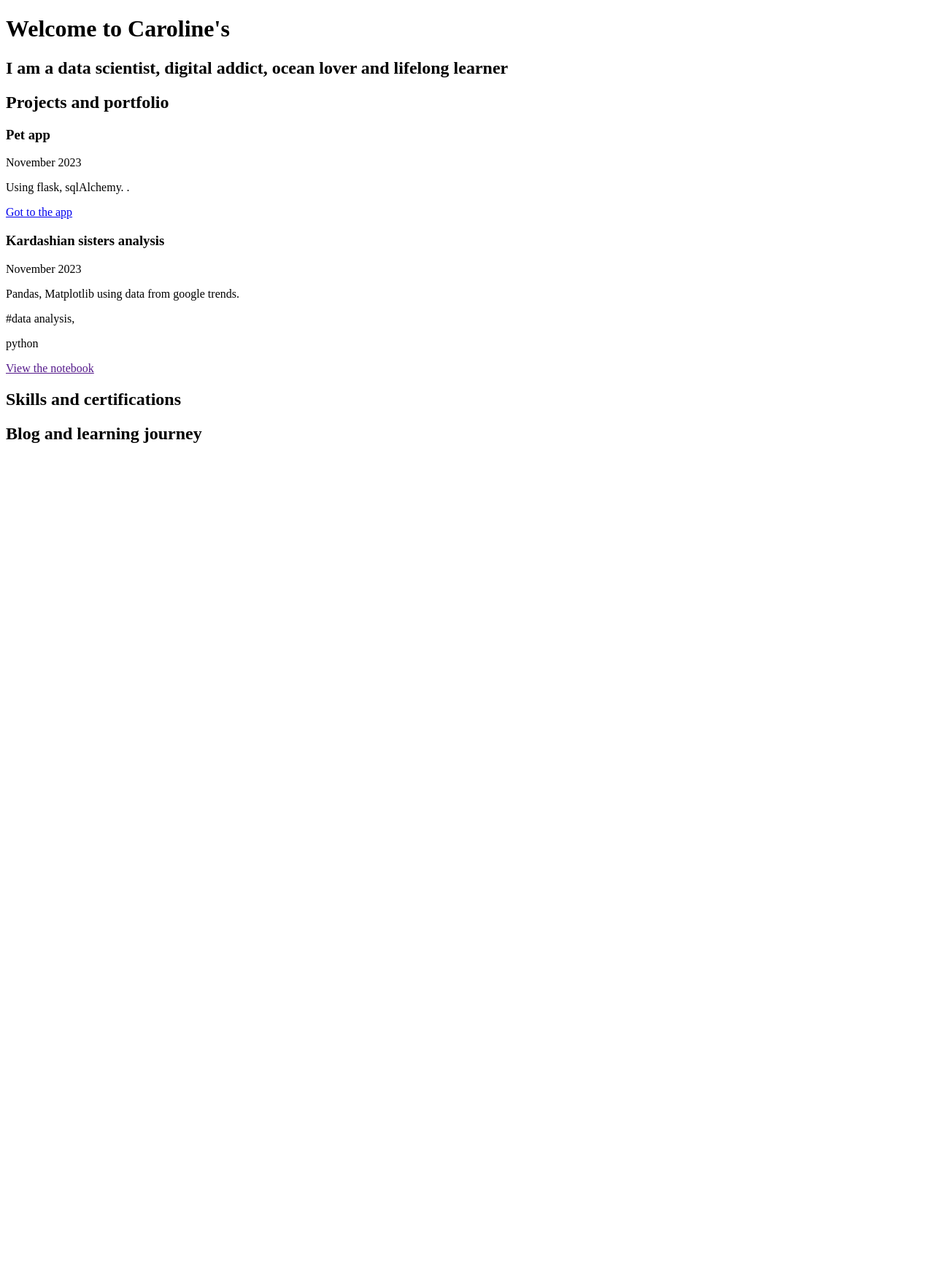
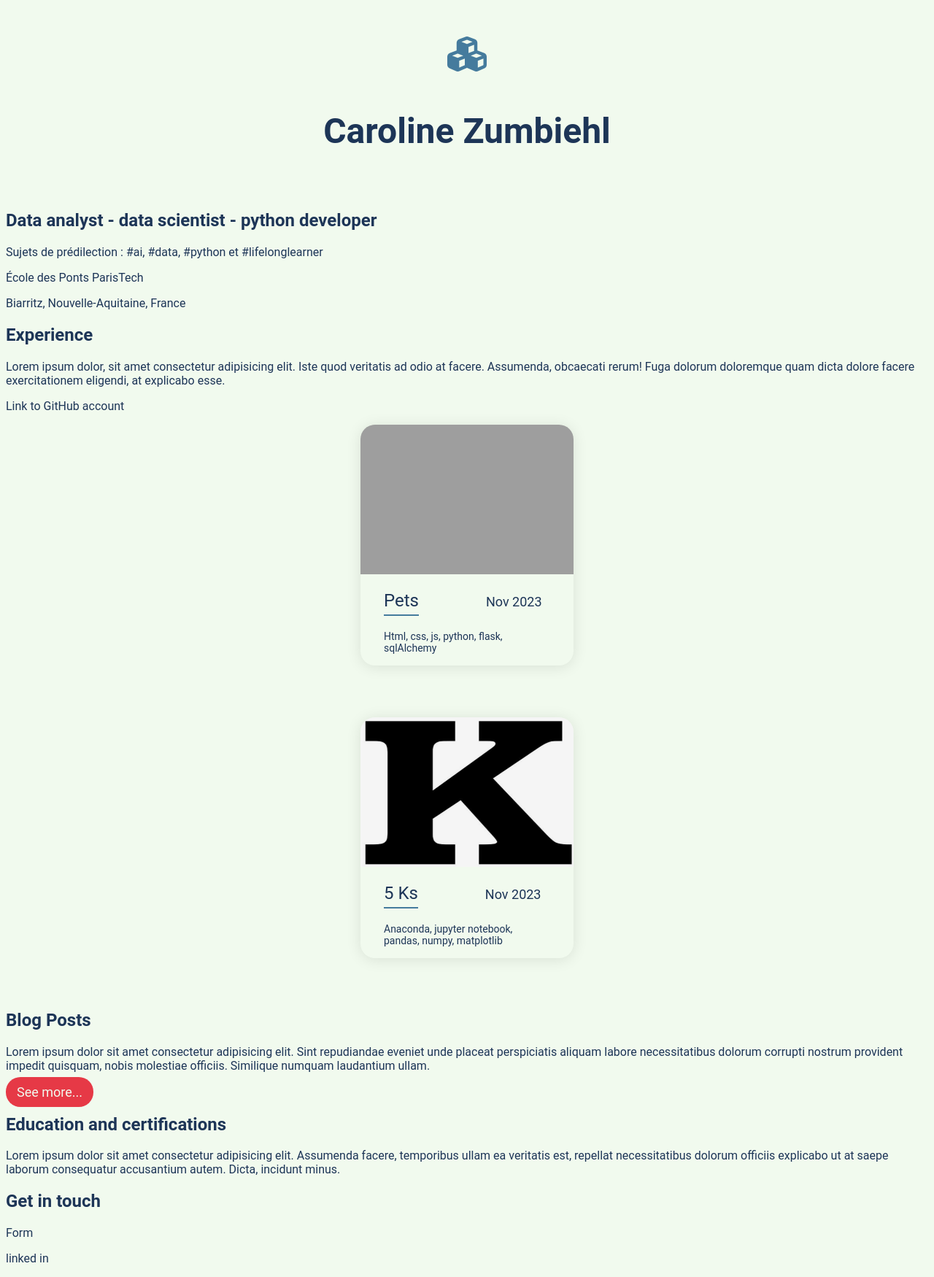
Before and after one commit to carozum/portfolio_caro_zum, a Flask app: page / in a window 1280 px wide. Shown: the whole page at 73% size. Before the commit the page ends 607 px from the top, so only its background shows below. Run offline with Flask 3, Linux system fonts and the light colour scheme; some libraries are stand-ins or nearby versions; grey boxes are pictures that could not be loaded.

Commit message:
adds home page for my portfolio and coding blog with 5 first posts aboutnflask app

```diff
--- a/app.py
+++ b/app.py
@@ -1,22 +1,57 @@
-from flask import Flask, render_template
+from flask import Flask, render_template, url_for
 
 
 app = Flask(__name__)
 
 
-@app.route('/')  # request
+@app.route('/')
 def index():
-    return render_template('index.html')  # response
+    return render_template('index.html')
 
 
-@app.route('/pets')  # request
+@app.route('/pets')
 def pets():
-    return render_template('p1-index.html')  # response
+    return render_template('p1-index.html')
+
+
+@app.route('/add-pet')
+def add_pet():
+    return render_template('p1-addpet.html')
+
+
+@app.route('/pet')
+def pet():
+    return render_template('p1-pet.html')
+
+
+@app.route('/blog')
+def blog():
+    return render_template('blog.html')
 
 
 @app.route('/set-environment')
-def environment():
+def set_environment():
     return render_template('b1-set-environment.html')
+
+
+@app.route('/flask-quickstart')
+def flask_quickstart():
+    return render_template('b2-quickstart.html')
+
+
+@app.route('/add-templates')
+def add_templates():
+    return render_template('b3-add-templates.html')
+
+
+@app.route('/static-files')
+def static_files():
+    return render_template('b4-static-files.html')
+
+
+@app.route('/template-inheritance')
+def template_inheritance():
+    return render_template('b5-template-inheritance.html')
 
 
 if __name__ == '__main__':
--- a/static/css/styles.css
+++ b/static/css/styles.css
@@ -1,16 +1,150 @@
-* {
-    box-sizing: border-box;
-    color:rgb(1, 101, 101) ;
-    font-family: 'Lucida Sans', 'Lucida Sans Regular', 'Lucida Grande', 'Lucida Sans Unicode', Geneva, Verdana, sans-serif;
+/* Project Styles */
 
+:root {
+    --primary: #1d3557;
+    --secondary: #457b9d;
+    --accent: #e63946;
+    --background: #f1faee;
 }
 
-h1, h2, h3, h4{
-    color: teal;
-    font-family: Cambria, Cochin, Georgia, Times, 'Times New Roman', serif;
+* {
+    font-family: 'Roboto', 'Arial', sans-serif;
 }
-img{
+
+body {
+    background-color: var(--background);
+}
+
+h1,
+h2,
+h3,
+h4,
+h5,
+h6,
+p,
+button,
+a,
+label,
+legend {
+    color: var(--primary);
+}
+
+a {
+    text-decoration: none;
+}
+.posts a,
+.bookmark a{
+    color: var(--accent);
+    text-decoration:underline;
+}
+
+/* Header Styles */
+
+.header i,
+.card i {
+    color: var(--secondary);
+}
+
+.main-header {
+    text-align: center;
+    margin-bottom: 5rem;
+}
+
+.main-header h1 {
+    font-style: normal;
+    font-weight: bold;
+    font-size: 48px;
+    line-height: 56px;
+}
+
+
+
+/* Homepage - Card Style */
+
+.card {
+    margin: auto;
+    position: relative;
+    box-shadow: 0px 2px 20px rgba(0, 0, 0, 0.1);
+    width: 292px;
+    height: 330px;
+    margin-bottom: 71px;
+    border-radius: 20px;
+}
+
+.card .fas {
+    color: var(--accent);
+}
+
+.card img {
+    width: 292px;
+    height: 205px;
+    border-radius: 20px 20px 0px 0px;
+}
+
+.card button {
+    position: absolute;
+    right: 5px;
+    top: 5px;
+    background: none;
+    border: none;
+    font-style: normal;
+    font-weight: normal;
+    font-size: 24px;
+    line-height: 28px;
+}
+
+.card h2 {
+    font-style: normal;
+    font-weight: normal;
+    font-size: 24px;
+    line-height: 28px;
+    text-align: left;
+    display: inline-block;
+    margin-right: 88px;
+    margin-left: 32px;
+    margin-top: 18px;
+    padding-bottom: 5px;
+    border-bottom: 2px solid var(--secondary);
+}
+
+.card h3 {
+    font-style: normal;
+    font-weight: normal;
+    font-size: 18px;
+    line-height: 21px;
+    display: inline-block;
+}
+
+.card p {
+    font-style: normal;
+    font-weight: normal;
+    font-size: 14px;
+    line-height: 16px;
     display: block;
-    margin: auto;
-    max-width: 500px;
+    margin-left: 32px;
+    margin-top: 0px;
+    margin-bottom: 15px;
+    width: 228px;
+    height: 40px;
+    overflow: hidden;
 }
+
+/* buttons */
+.blog-btn{
+    font-style: normal;
+    font-weight: 400;
+    font-size: 18px;
+    background: var(--accent);
+    color:var(--background);
+    border-radius: 20px;
+    border: none;
+    width: 143px;
+    height: 47px;
+    padding: 10px 15px 10px 15px;
+}
+
+code{
+    border-left: 3px solid var(--accent);
+    border-radius: 5px;
+    margin-left: 20px;
+}
--- a/templates/b1-set-environment.html
+++ b/templates/b1-set-environment.html
@@ -4,7 +4,7 @@
 <head>
     <meta charset="UTF-8">
     <meta name="viewport" content="width=device-width, initial-scale=1.0">
-    <link rel="stylesheet" href="#">
+    <link rel="stylesheet" href="/static/css/styles.css">
     <title>Set Environment</title>
 </head>
 
@@ -59,7 +59,7 @@
         </section>
 
         <!-- Bookmarks -->
-        <section>
+        <section class="bookmark">
             <h2>Bookmarks</h2>
             <ul>
                 <li><a href="https://flask.palletsprojects.com/en/1.1.x/">Flask Docs</a></li>
--- a/templates/b3-add-templates.html
+++ b/templates/b3-add-templates.html
@@ -9,7 +9,7 @@
     <script src="https://cdnjs.cloudflare.com/ajax/libs/highlight.js/10.0.3/highlight.min.js"></script>
     <script>hljs.initHighlightingOnLoad();</script>
 
-    <link rel="stylesheet" href="css/styles.css">
+    <link rel="stylesheet" href="/static/css/styles.css">
     <title>Templates</title>
 </head>
 
@@ -22,7 +22,7 @@
 
         <section>
             <h2>Templates</h2>
-            <p>Templates are htmpl files that flask uses to create the structure of our website. </p>
+            <p>Templates are html files that flask uses to create the structure of our website. </p>
             <ol>
                 <li>Add a folder called 'templates' - exact name</li>
                 <li>Inside of this folder, we can create html file for our homepage : index.html.</li>
--- a/templates/index.html
+++ b/templates/index.html
@@ -1,53 +1,95 @@
-<!DOCTYPE html>
+<!DOCTYPE HTML>
 <html lang="en">
 
 <head>
-    <meta charset="UTF-8">
-    <meta name="viewport" content="width=device-width, initial-scale=1.0">
-    <title>Caro-zum Portfolio</title>
+    <meta charset="utf-8">
+    <title>@CaroZum</title>
+    <meta name="description" content="A collection of adoptable pets.">
+    <meta name="viewport" content="width=device-width, initial-scale=1">
+    <link rel="stylesheet" href="/static/css/styles.css">
+    <script src="https://kit.fontawesome.com/75bde6854e.js" crossorigin="anonymous"></script>
+    <link rel="stylesheet" href="https://cdnjs.cloudflare.com/ajax/libs/font-awesome/4.7.0/css/font-awesome.min.css" />
 </head>
 
 <body>
-    <header>
-        <h1>Welcome to Caroline's</h1>
-    </header>
+    <section class="main-header">
 
-    <!-- Who I am -->
-    <section>
-        <h2>I am a data scientist, digital addict, ocean lover and lifelong learner</h2>
+        <a href="">
+            <h1 class="header">
+                <p><i class="fas fa-cubes"></i></p>
+                Caroline Zumbiehl
+            </h1>
+        </a>
+
     </section>
 
-    <!-- Projects and portfolio -->
+
+    <!-- About Me -->
+    <section id="about">
+        <h2>
+            Data analyst - data scientist - python developer
+        </h2>
+        <p>Sujets de prédilection : #ai, #data, #python et #lifelonglearner</p>
+        <p>École des Ponts ParisTech</p>
+        <p>Biarritz, Nouvelle-Aquitaine, France</p>
+    </section>
+
+    <!-- Experience -->
+    <h2>Experience</h2>
+    <p>Lorem ipsum dolor, sit amet consectetur adipisicing elit. Iste quod veritatis ad odio at facere. Assumenda,
+        obcaecati rerum! Fuga dolorum doloremque quam dicta dolore facere exercitationem eligendi, at explicabo esse.
+    </p>
+    <p>Link to GitHub account</p>
+    <section id="project-cards">
+        <a href="{{url_for('pets')}}">
+            <div class="card">
+                <img src="https://cdn.pixabay.com/photo/2019/08/19/07/45/dog-4415649_960_720.jpg" alt="Dog picture">
+                <h2>Pets </h2>
+                <h3>Nov 2023</h3>
+                <p>Html, css, js, python, flask, sqlAlchemy</p>
+            </div>
+        </a>
+        <a href="#">
+            <div class="card">
+                <img src="/img/k.png" alt="The letter K for Kardashian">
+                <h2>5 Ks</h2>
+                <h3>Nov 2023</h3>
+                <p>Anaconda, jupyter notebook, pandas, numpy, matplotlib</p>
+            </div>
+        </a>
+    </section>
+
+    <!-- blog - Posts -->
     <section>
-        <h2>Projects and portfolio</h2>
-        <div class="card">
-            <h3>Pet app</h3>
-            <p class="date">November 2023</p>
-            <p>Using flask, sqlAlchemy. . </p>
-            <a href="pets.html">Got to the app</a>
-        </div>
-        <div class="card">
-            <h3>Kardashian sisters analysis</h3>
-            <p class="date">November 2023</p>
-            <p>Pandas, Matplotlib using data from google trends.</p>
-            <p class="tags">#<span class="tag">data analysis</span>,
-            <div id="span" class="tag">python</div>
-            </p>
-            <a href="">View the notebook</a>
-        </div>
+        <h2></i> Blog Posts</h2>
+        <p>Lorem ipsum dolor sit amet consectetur adipisicing elit. Sint repudiandae eveniet unde placeat perspiciatis
+            aliquam labore necessitatibus dolorum corrupti nostrum provident impedit quisquam, nobis molestiae officiis.
+            Similique numquam laudantium ullam.</p>
 
+        <a class="blog-btn" href="{{ url_for('blog')}}" alt="Visit the blog page">
+            See more...
+        </a>
+        </p>
     </section>
 
     <!-- Skills and certifications -->
     <section>
-        <h2>Skills and certifications</h2>
+        <h2>Education and certifications</h2>
+        <p>Lorem ipsum dolor sit amet consectetur adipisicing elit. Assumenda facere, temporibus ullam ea veritatis est,
+            repellat necessitatibus dolorum officiis explicabo ut at saepe laborum consequatur accusantium autem. Dicta,
+            incidunt minus.</p>
+
     </section>
 
-    <!-- blog - learning journey -->
+
+    <!-- contact me -->
     <section>
-        <h2>Blog and learning journey</h2>
+        <h2>Get in touch</h2>
+        <p>Form</p>
+        <p>linked in</p>
     </section>
 
+    <script src="/static/js/p1-app.js"></script>
 </body>
 
 </html>
```
Also changed, not shown: static/css/p1-styles.css (+6 -4 lines), templates/b2-quickstart.html (+3 -4 lines), templates/b4-static-files.html (+5 -4 lines), templates/b5-template-inheritance.html (added, +61 -0 lines), templates/blog.html (added, +39 -0 lines), img/flask.png (added), img/k.png (added). Lines whose indentation alone changed are shown as unchanged.
